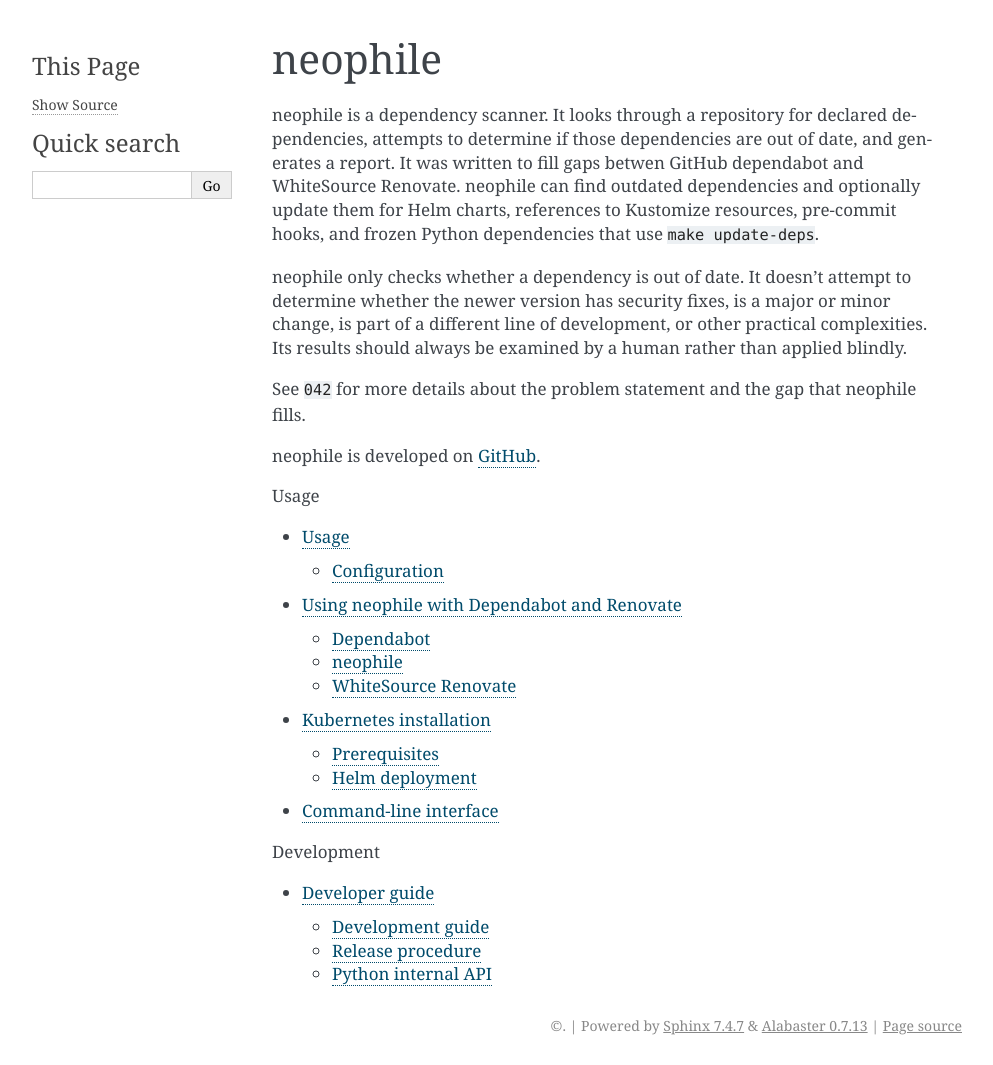
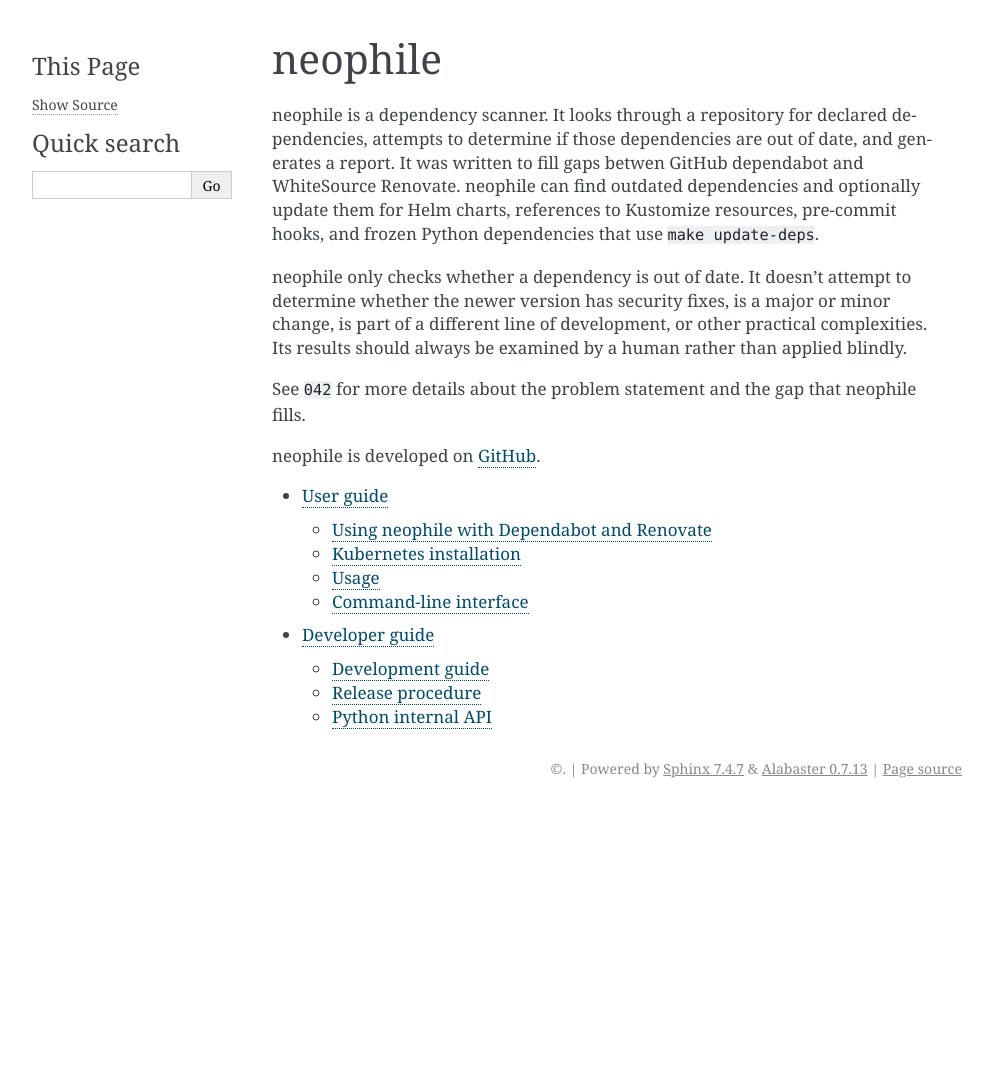
Before and after one commit to lsst-sqre/neophile, a Sphinx documentation site: the page built from docs/index.rst, in a window 1280 px wide. Shown: the whole page, without its empty margins (148-1141 px from the left). Built offline with Sphinx 7.4.7, drawn with Linux system fonts in a browser that asks for light colours; pages that are not in the unit, such as notebooks, are missing from menus; cross-references to code outside the pages are shown as plain code; after the commit the page ends 900 px from its top, so only the background shows below that.

Commit message:
Fix documentation layout
Avoid putting everything in the top bar by adding some more
internal structure to the documentation.

```diff
--- a/docs/index.rst
+++ b/docs/index.rst
@@ -17,12 +17,8 @@
 
 .. toctree::
    :maxdepth: 2
-   :caption: Usage
 
-   usage
-   config
-   install
-   cli
+   user-guide/index
 
 .. toctree::
    :hidden:
@@ -31,6 +27,5 @@
 
 .. toctree::
    :maxdepth: 2
-   :caption: Development
 
    dev/index
```
Also changed, not shown: docs/user-guide/index.rst (added, +19 -0 lines), docs/user-guide/cli.rst (renamed from docs/cli.rst), docs/user-guide/install.rst (renamed from docs/install.rst), docs/user-guide/setup.rst (renamed from docs/config.rst), docs/user-guide/usage.rst (renamed from docs/usage.rst).
